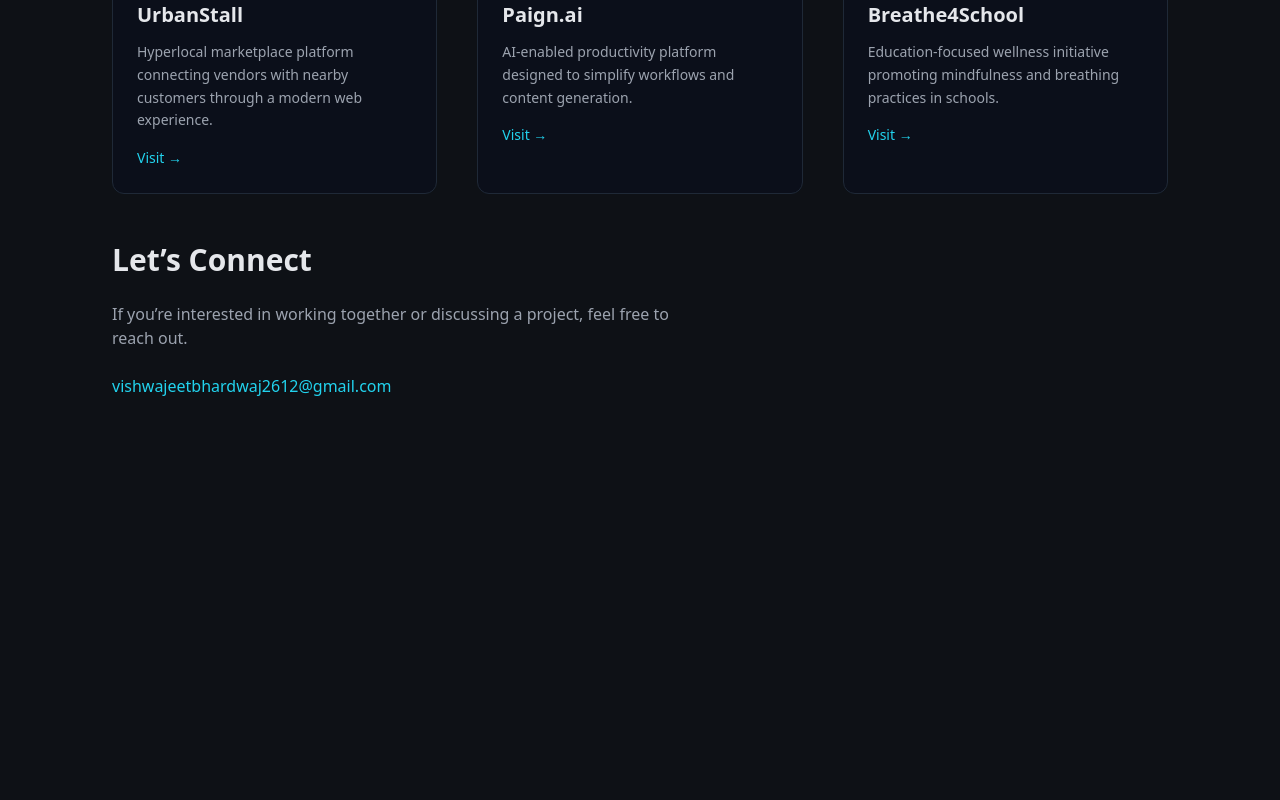
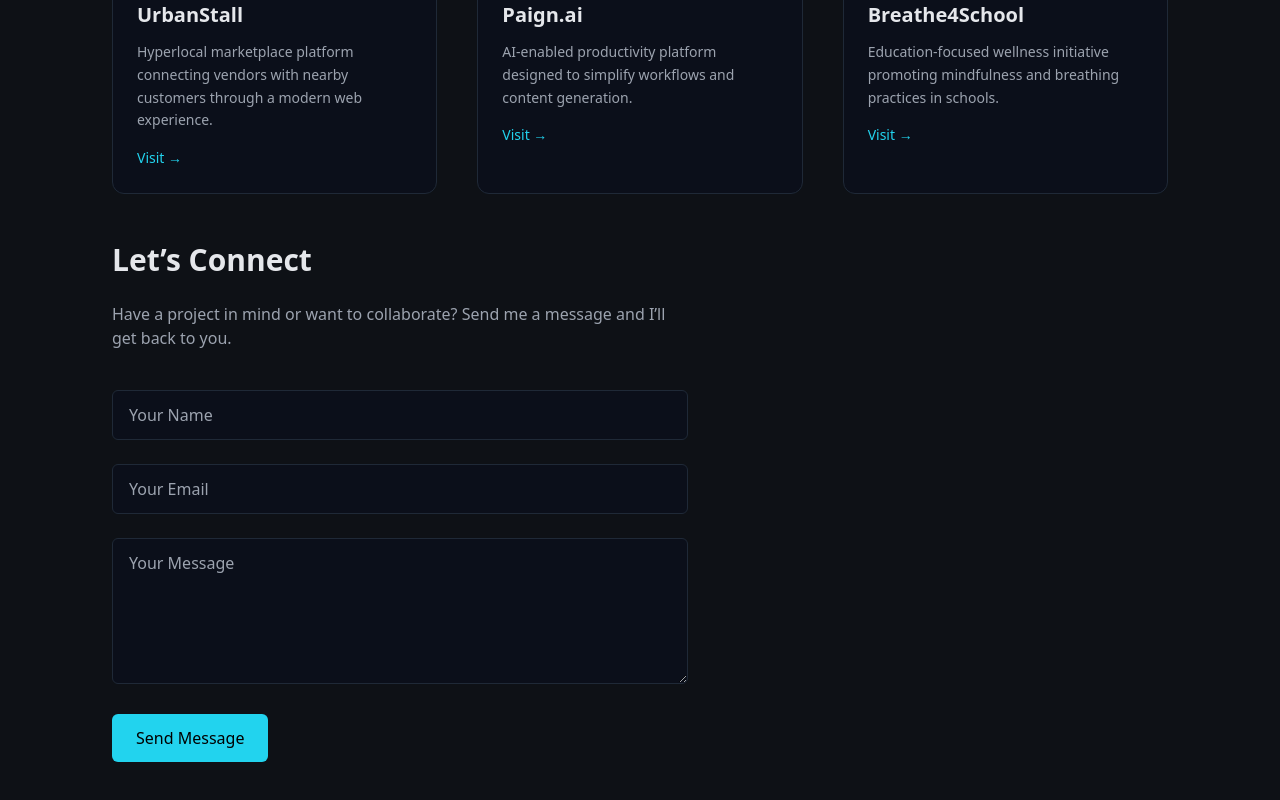
Before and after one commit to VishwajeetBhardwaj26/Portfolio_Final, a Next.js app: page / in a window 1280 px wide. Shown: the part 3206-4006 px from the top of the page. Before the commit the page ends 3732 px from the top, so only its background shows below. Built offline with nearby package versions, Linux system fonts and the light colour scheme.

Commit message:
form logic added

```diff
--- a/app/page.js
+++ b/app/page.js
@@ -1,8 +1,36 @@
 "use client";
 
 import { motion } from "framer-motion";
+import { useRef, useState } from "react";
+import emailjs from "@emailjs/browser";
 
 export default function Home() {
+  const formRef = useRef(null);
+  const [loading, setLoading] = useState(false);
+  const [status, setStatus] = useState(null);
+
+   const sendEmail = (e) => {
+    e.preventDefault();
+    setLoading(true);
+    setStatus(null);
+
+    emailjs
+      .sendForm(
+        "service_0zhhjww",     // 🔴 replace
+        "template_9vl0it8",    // 🔴 replace
+        formRef.current,
+        "PNbYzr3e0akwUJ6wC"      // 🔴 replace
+      )
+      .then(() => {
+        setStatus("success");
+        formRef.current.reset();
+      })
+      .catch(() => {
+        setStatus("error");
+      })
+      .finally(() => setLoading(false));
+  };
+
   return (
     <main className="bg-[#0E1116] text-gray-200">
 
@@ -602,31 +630,74 @@
 </section>
 
       {/* ================= CONTACT ================= */}
-      <section
-        id="contact"
-        className="max-w-6xl mx-auto px-12 pb-32"
-      >
+       <section id="contact" className="max-w-6xl mx-auto px-12 pb-32">
         <motion.h2
           initial={{ opacity: 0, y: 10 }}
           whileInView={{ opacity: 1, y: 0 }}
           viewport={{ once: true }}
-          transition={{ duration: 0.5 }}
           className="text-3xl font-bold mb-6"
         >
           Let’s Connect
         </motion.h2>
 
-        <p className="text-gray-400 max-w-xl">
-          If you’re interested in working together or discussing a project,
-          feel free to reach out.
+        <p className="text-gray-400 max-w-xl mb-10">
+          Have a project in mind or want to collaborate?
+          Send me a message and I’ll get back to you.
         </p>
 
-        <a
-          href="mailto:vishwajeetbhardwaj2612@gmail.com"
-          className="inline-block mt-6 text-cyan-400 hover:underline"
+        <form
+          ref={formRef}
+          onSubmit={sendEmail}
+          className="max-w-xl space-y-6"
         >
-          vishwajeetbhardwaj2612@gmail.com
-        </a>
+          <input
+            type="text"
+            name="name"
+            placeholder="Your Name"
+            required
+            className="w-full bg-[#0B0F1A] border border-gray-800 px-4 py-3 rounded-md
+                       focus:outline-none focus:border-cyan-400"
+          />
+
+          <input
+            type="email"
+            name="email"
+            placeholder="Your Email"
+            required
+            className="w-full bg-[#0B0F1A] border border-gray-800 px-4 py-3 rounded-md
+                       focus:outline-none focus:border-cyan-400"
+          />
+
+          <textarea
+            name="message"
+            rows="5"
+            placeholder="Your Message"
+            required
+            className="w-full bg-[#0B0F1A] border border-gray-800 px-4 py-3 rounded-md
+                       focus:outline-none focus:border-cyan-400"
+          />
+
+          <button
+            type="submit"
+            disabled={loading}
+            className="px-6 py-3 bg-cyan-400 text-black rounded-md font-medium
+                       hover:scale-105 transition disabled:opacity-50"
+          >
+            {loading ? "Sending..." : "Send Message"}
+          </button>
+
+          {status === "success" && (
+            <p className="text-green-400 text-sm">
+              ✅ Message sent successfully!
+            </p>
+          )}
+
+          {status === "error" && (
+            <p className="text-red-400 text-sm">
+              ❌ Something went wrong. Please try again.
+            </p>
+          )}
+        </form>
       </section>
 
     </main>
--- a/package.json
+++ b/package.json
@@ -8,6 +8,7 @@
     "start": "next start"
   },
   "dependencies": {
+    "@emailjs/browser": "^4.4.1",
     "framer-motion": "^12.23.26",
     "next": "14.2.5",
     "react": "18.3.1",
```
Also changed, not shown: 1 other file (tests, documents, lock files or other folders).
